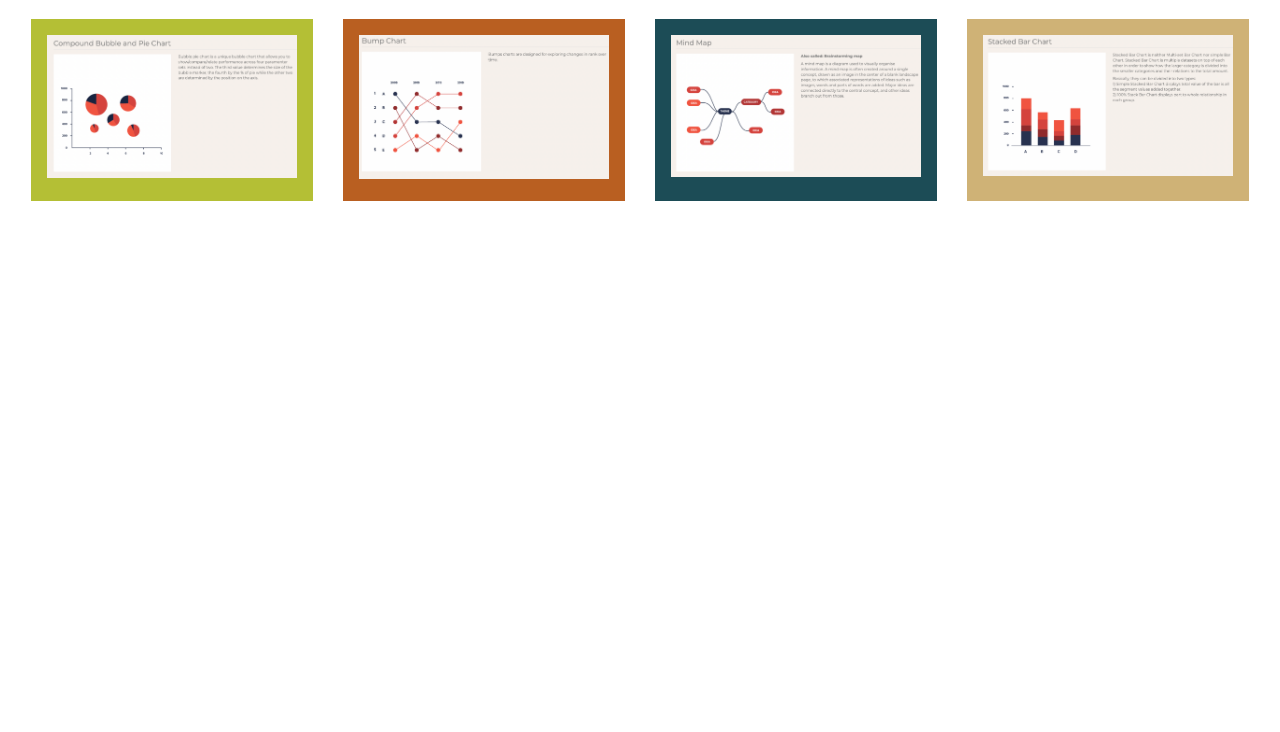
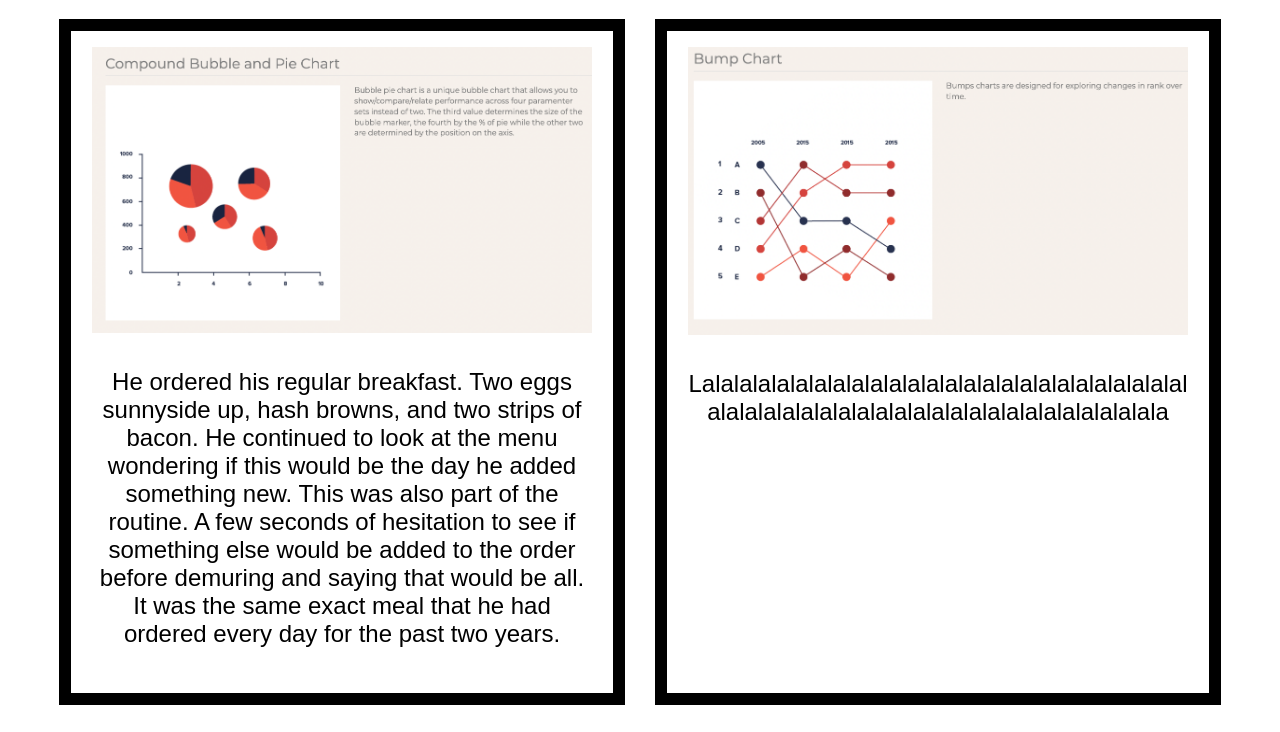
Before and after one commit to DS4200-S22/hw-03-ed-and-adrian, a plain HTML site: page index.html in a window 1280 px wide. Shown: the part 61-793 px from the top of the page. Drawn offline with Linux system fonts and the light colour scheme; files whose address does not match are found by name.

Commit message:
FlexBox done
Need to add paragraphs and work on the rectangles and circles

```diff
--- a/index.html
+++ b/index.html
@@ -12,21 +12,27 @@
     <h1>HTML+CSS & Marks+Channels</h1>
     <div class="container">
         <div class="flex-item item-1">
-            <img src="/Users/eduardomassud/Desktop/DS4200/hw-03-ed-and-adrian/img/bubble_and_pie_chart.png" width="250">
+            <img src="/Users/eduardomassud/Desktop/DS4200/hw-03-ed-and-adrian/img/bubble_and_pie_chart.png">
+            <p>He ordered his regular breakfast. Two eggs sunnyside up, hash browns, and two strips of bacon. He continued to look at the menu wondering if this would be the day he added something new. This was also part of the routine. A few seconds of hesitation to see if something else would be added to the order before demuring and saying that would be all. It was the same exact meal that he had ordered every day for the past two years.</p>
         </div>
         <div class="flex-item item-2">
-            <img src="/Users/eduardomassud/Desktop/DS4200/hw-03-ed-and-adrian/img/bump_chart.png" width="250">
+            <img src="/Users/eduardomassud/Desktop/DS4200/hw-03-ed-and-adrian/img/bump_chart.png">
+            <p>Lalalalalalalalalalalalalalalalalalalalalalalalalalalalalalalalalalalalalalalalalalalalalalalalalalala</p>
         </div>
         <div class="flex-item item-3">
-            <img src="/Users/eduardomassud/Desktop/DS4200/hw-03-ed-and-adrian/img/mind_map.png" width="250">
+            <img src="/Users/eduardomassud/Desktop/DS4200/hw-03-ed-and-adrian/img/mind_map.png" >
+            <p>Lalalalalalalalalalalalalalalalalalalalalalalalalalalalalalalalalalalalalalalalalalalalalalalalalalala</p>
         </div>
         <div class="flex-item item-4">
-            <img src="/Users/eduardomassud/Desktop/DS4200/hw-03-ed-and-adrian/img/stacked_bar_chart.png" width="250">
+            <img src="/Users/eduardomassud/Desktop/DS4200/hw-03-ed-and-adrian/img/stacked_bar_chart.png">
+            <p>Lalalalalalalalalalalalalalalalalalalalalalalalalalalalalalalalalalalalalalalalalalalalalalalalalalala</p>
         </div>
 
     </div>
 
 
+
+
 </body>
 
 </html>
--- a/style.css
+++ b/style.css
@@ -6,46 +6,31 @@ h1 {
     text-align: center;
 }
 
+img {
+    width: 500px;
+}
+
 .container {
-    /* border: 6px solid black; */
     display: flex;
     flex-direction: row;
     flex-wrap: wrap;
-    /* align-items: center; */
     gap: 30px;
     justify-content: center;
 
 }
+
+p {
+    color: black;
+    word-wrap: break-word;
+    width: 500px;
+    padding: 5px;
+}
+
 .flex-item {
     color: white;
     font-size: 1.5rem;
     padding: 1rem;
     text-align: center;
+    border: 12px solid black;
+
 }
-.item-1 {
-    background-color: #B4BF35;
-}
-.item-2 {
-    background-color: #B95F21;
-}
-.item-3 {
-    background-color: #1C4C56;
-}
-.item-4 {
-    background-color: #CfB276;
-}
-.item-5 {
-    background-color: #6B0803;
-}
-.item-6 {
-    background-color: #1C4C56;
-}
-.item-7 {
-    background-color: #B95F21;
-}
-.item-8 {
-    background-color: #01243A;
-}
-.item-9 {
-    background-color: #AAD041;
-}
```
